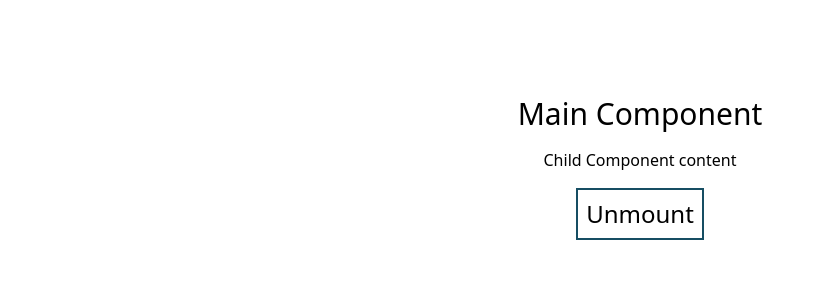
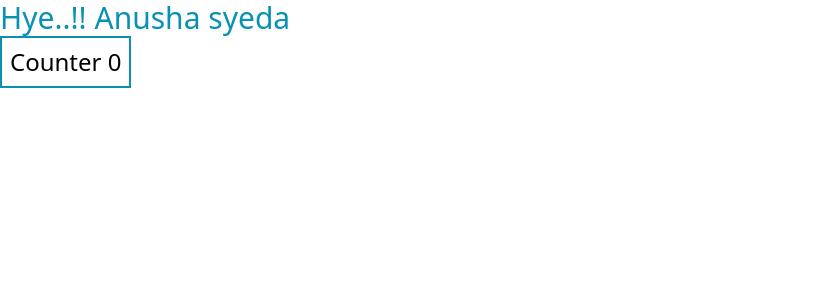
Before and after one commit to syedaAnusha/React-Indepth, a React (Vite) app in the folder learn-react-indepth/: page / in a window 1280 px wide. Shown: the top 300 px of the page, without its empty margins (0-825 px from the left). Built offline with nearby package versions, Linux system fonts and the light colour scheme.

Commit message:
feat: Add Error boundary

```diff
--- a/learn-react-indepth/src/App.jsx
+++ b/learn-react-indepth/src/App.jsx
@@ -1,13 +1,17 @@
 /* eslint-disable no-unused-vars */
 import React, { Component } from "react";
-import Parent from "./Parent";
+import Person from "./Person";
+import ErrorBoundary from "./ErrorBoundary";
 // import LifeCycleA from "./LifeCycleA";
 
 export default class App extends Component {
   render() {
+    const person = { firstname: "Anusha", lastname: "syeda" };
     return (
       <>
-        <Parent />
+        <ErrorBoundary>
+          <Person person={person} />
+        </ErrorBoundary>
       </>
     );
   }
--- /dev/null
+++ b/learn-react-indepth/src/ClickCounter.jsx
@@ -0,0 +1,30 @@
+/* eslint-disable no-unused-vars */
+import { useState } from "react";
+const MAX_COUNT = 5;
+const ClickCounter = () => {
+  const [increment, setIncrement] = useState(0);
+
+  const handleIncrement = () => {
+    try {
+      if (increment >= MAX_COUNT) {
+        throw new Error("Count Limit Exceed!");
+      } else {
+        setIncrement((prevInc) => prevInc + 1);
+      }
+    } catch (error) {
+      console.log("Error Occured!!", error);
+    }
+  };
+  return (
+    <>
+      <button
+        className="text-2xl p-2 border-2 border-cyan-600"
+        onClick={handleIncrement}
+      >
+        Counter {increment}
+      </button>
+    </>
+  );
+};
+
+export default ClickCounter;
--- /dev/null
+++ b/learn-react-indepth/src/ErrorBoundary.jsx
@@ -0,0 +1,27 @@
+/* eslint-disable react/prop-types */
+/* eslint-disable no-unused-vars */
+
+import React, { Component } from "react";
+
+class ErrorBoundary extends Component {
+  constructor(props) {
+    super(props);
+
+    this.state = {
+      hasError: false,
+    };
+  }
+
+  static getDerivedStateFromError(error) {
+    return { hasError: true };
+  }
+  componentDidCatch(error, errorInfo) {
+    console.log("Logging", error, errorInfo);
+  }
+  render() {
+    if (this.state.hasError) return <h1>Something went wrong!</h1>;
+    return this.props.children;
+  }
+}
+
+export default ErrorBoundary;
--- /dev/null
+++ b/learn-react-indepth/src/Person.jsx
@@ -0,0 +1,17 @@
+/* eslint-disable react/prop-types */
+/* eslint-disable no-unused-vars */
+
+import React from "react";
+import ClickCounter from "./ClickCounter";
+const Person = ({ person }) => {
+  return (
+    <div>
+      <h1 className="text-3xl text-cyan-600">
+        Hye..!! {person.firstname} {person.lastname}
+      </h1>
+      <ClickCounter />
+    </div>
+  );
+};
+
+export default Person;
```
